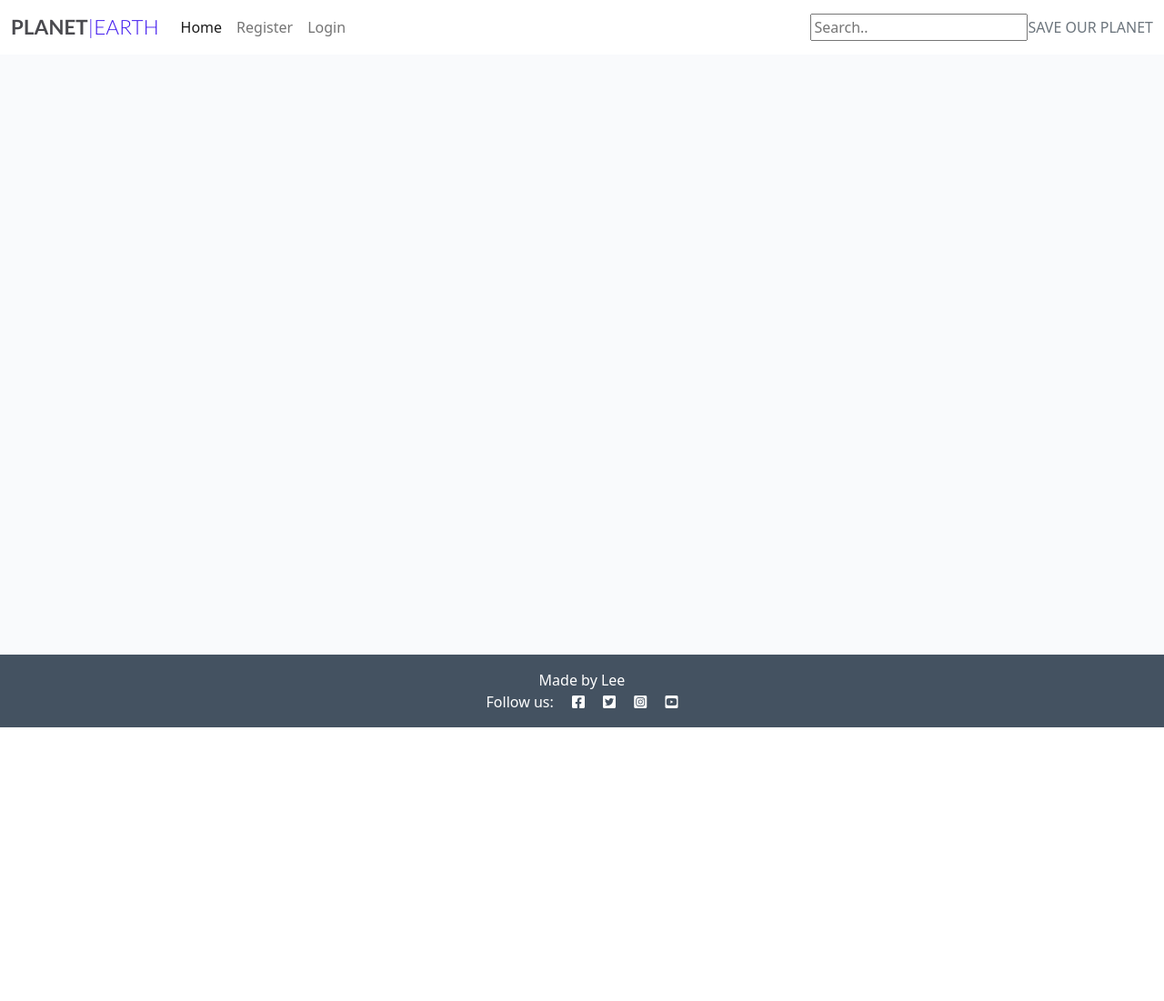
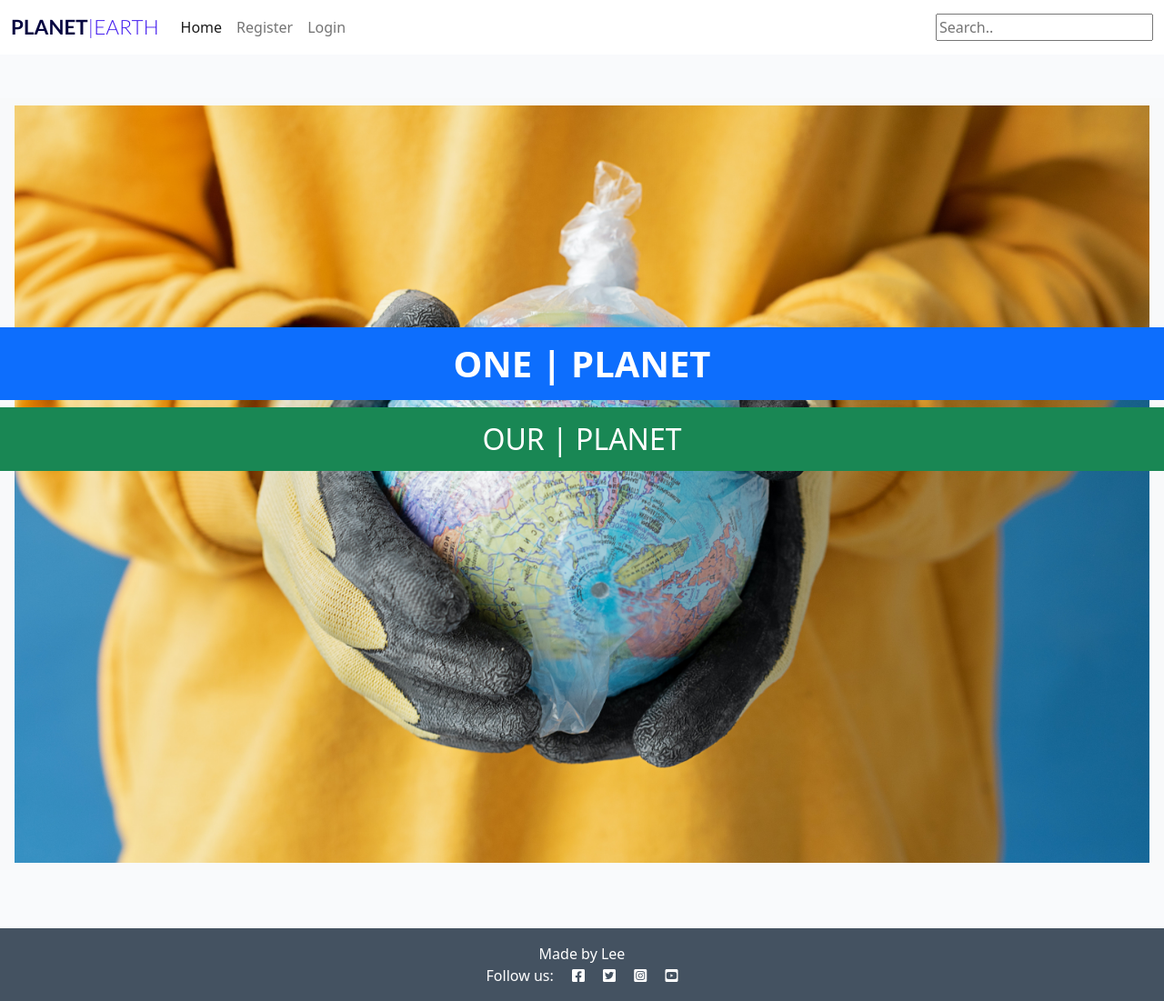
Before and after one commit to Lee-moran/Planet_Earth, a Django app: page / in a window 1280 px wide. Shown: the whole page at 91% size. Before the commit the page ends 800 px from the top, so only its background shows below. Run offline with Django 3.2, Linux system fonts and the light colour scheme; data that the repository does not hold is empty.

Commit message:
header image add with some small styling

```diff
--- a/planet/urls.py
+++ b/planet/urls.py
@@ -19,5 +19,5 @@ from django.urls import path, include
 urlpatterns = [
     path('admin/', admin.site.urls),
     path('summernote/', include('django_summernote.urls')),
-    path('', include('blog.urls'), name= 'blog_urls'),
+    path('', include('blog.urls'), name='blog_urls'),
 ]
--- a/static/css/style.css
+++ b/static/css/style.css
@@ -6,7 +6,7 @@ body {
     font-family: Lato, sans-serif;
     font-size: 1.4rem;
     font-weight: 700;
-    color: #4A4A4F;
+    color: #060640;
 }
 
 .green-o {
@@ -151,3 +151,29 @@ body {
     margin-top: 8px;
     margin-right: 16px;
     font-size: 17px;
+}
+
+.hero-image{
+    background-image: url('../static/images/earth1.jpg');
+}
+
+/* hero div */
+.caption {
+    position: absolute;
+    top: 45%;
+    left: 0;
+    width: 100%;
+    background-color: transparent;
+  }
+
+  .text-center-caption {
+    position: relative;
+  }
+
+  .text-container {
+    padding: 25px;
+  }
+
+  .box-shadow {
+    box-shadow: 0 .25rem .75rem rgba(0, 0, 0, .05);
+  }
--- a/templates/base.html
+++ b/templates/base.html
@@ -23,7 +23,7 @@
 <body class="d-flex flex-column h-100 main-bg">
 
     <!-- Navigation -->
-
+<header>
     <nav class="navbar navbar-expand-lg navbar-light bg-white">
         <div class="container-fluid">
             <a class="navbar-brand" href="{% url 'home' %}"><span class="brand">PLANET<span
@@ -51,20 +51,26 @@
                     {% endif %}
                 </ul>
                 <input type="text" placeholder="Search..">
-                <span class="navbar-text text-muted">
-                    SAVE OUR PLANET
-                </span>
+                <!-- <span class="navbar-text text-muted">
+                    ONE|PLANET
+                </span> -->
 
             </div>
         </div>
     </nav>
+ </header>
+
+    <main>
+    <!-- Header Image -->
+    {% block header %}
+    {% endblock %}
+
+    <!-- Page Content -->
+    {% block content %}
+    {% endblock %}
+    </main>
 
 
-    <main class="flex-shrink-0 main-bg">
-        {% block content %}
-        <!-- Content Goes here -->
-        {% endblock content %}
-    </main>
 
     <!-- Footer -->
     <footer class="footer mt-auto py-3 dark-bg">
--- a/templates/index.html
+++ b/templates/index.html
@@ -57,3 +57,26 @@
     {% endif %}
 </div>
 {%endblock%}
+
+
+<!-- Header Image -->
+{% block header %}
+<header class="bg-light">
+
+    <div class="container-fluid">
+        <div class="row px-1 py-2 my-5 text-center">
+            {% load static %}
+            <img class="img-fluid header-image" src="{% static 'images/planet2.jpg' %}"
+                alt="planet in hands Responsive image">
+            <div class="col-lg-6 mx-auto">
+                <div class="caption">
+                    <div class="text-center-caption">
+                        <h1 class=" p-3 mb-2 fw-bolder mb-2 bg-primary text-white">ONE | PLANET</h1>
+                        <h2 class="p-3 mb-2 bg-success text-white">OUR | PLANET</h2>
+                    </div>
+                </div>
+            </div>
+        </div>
+    </div>
+</header>
+{% endblock %}
```
Also changed, not shown: static/images/planet2.jpg (added).
